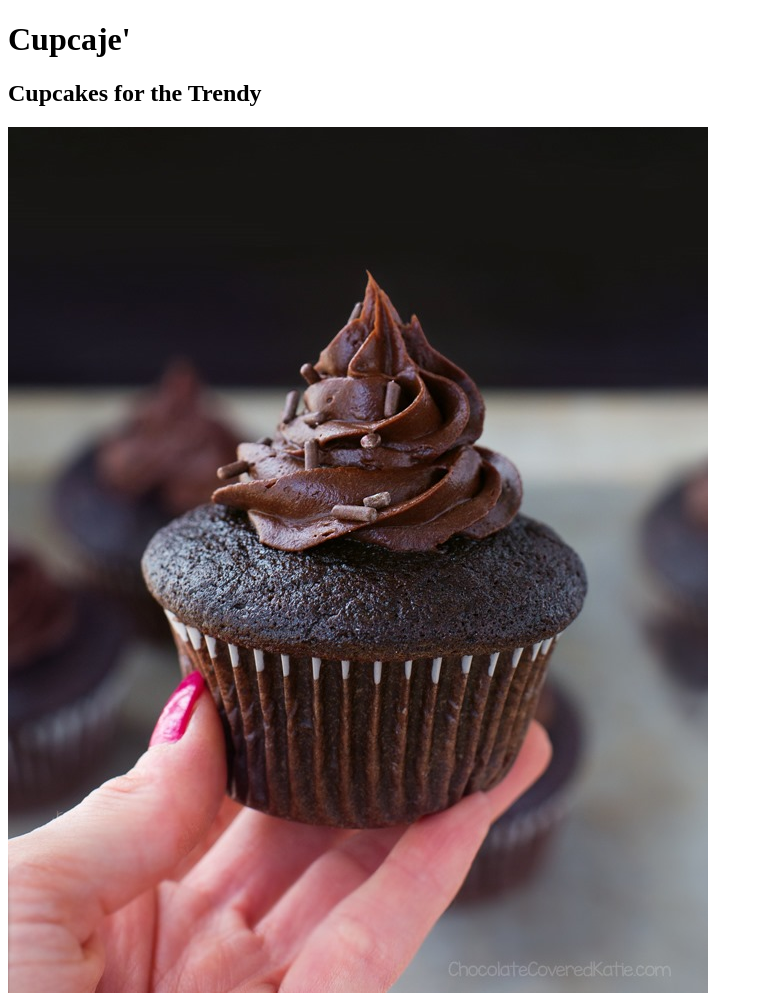
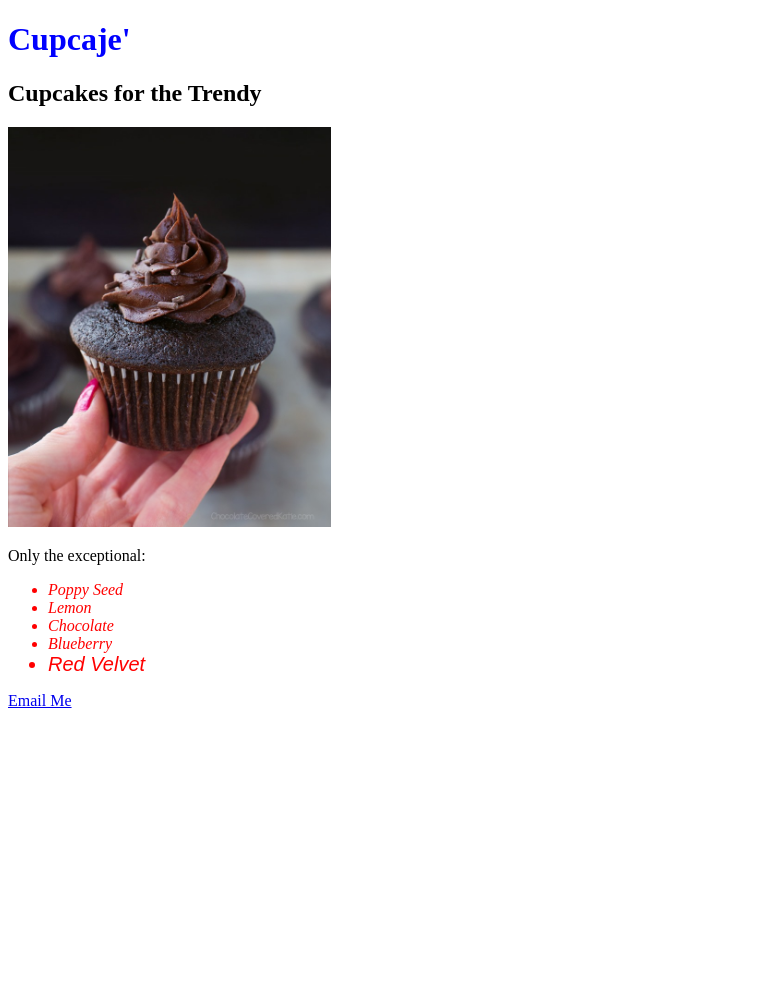
Before and after one commit to DrewAPeterson7671/cupcake-shop, a plain HTML site: page index.html in a window 1280 px wide. Shown: the top 993 px of the page, without its empty margins (0-763 px from the left). After the commit the page ends 800 px from the top, so only its background shows below. Drawn offline with Linux system fonts and the light colour scheme.

Commit message:
added styles flashy and best

```diff
--- /dev/null
+++ b/css/styles.css
@@ -0,0 +1,11 @@
+h1 {
+  color: blue;
+}
+ul.flashy {
+  color: red;
+  font-style: italic;
+}
+.best {
+  font-size: 20px;
+  font-family: fantasy;
+}
--- a/index.html
+++ b/index.html
@@ -1,20 +1,20 @@
 <!DOCTYPE html>
 <html>
   <head>
-
+    <link href="css/styles.css" type="text/css" rel="stylesheet">
     <title>Cupcake Shop</title>
   </head>
   <body>
     <h1>Cupcaje'</h1>
     <h2>Cupcakes for the Trendy</h2>
-      <img src="img/chocolate-cupcakes.jpg" alt="A Picture Of Chocolate Cupcake">
+      <img src="img/chocolate-cupcakes.jpg" alt="A Picture Of Chocolate Cupcake" height="400">
       <p>Only the exceptional:</p>
-        <ul>
+        <ul class="flashy">
           <li>Poppy Seed</li>
           <li>Lemon</li>
           <li>Chocolate</li>
           <li>Blueberry</li>
-          <li>Red Velvet</li>
+          <li class="best">Red Velvet</li>
         </ul>
 
       <a href="mailto:drewpeterson@hotmail.com">Email Me</a>
```
